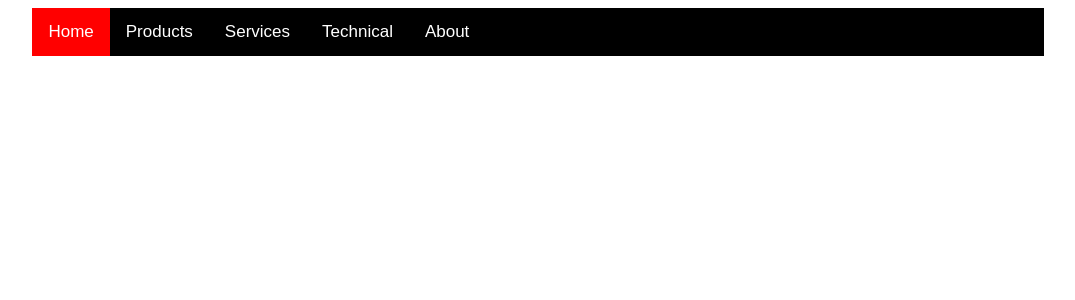
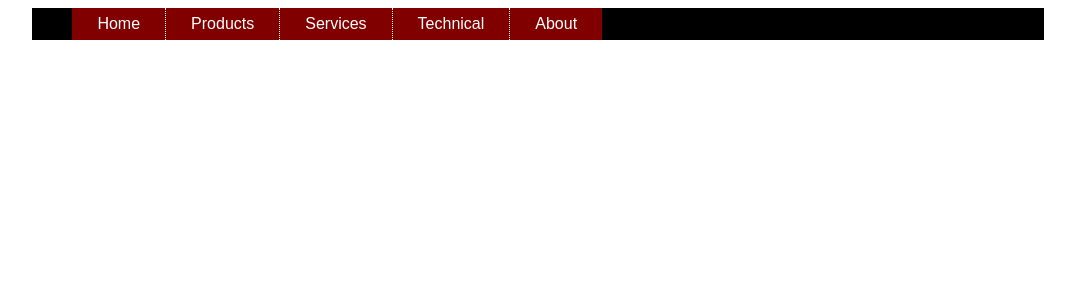
Before and after one commit to Netmistro/RadianWebsite, a PHP site: page /header2.php in a window 1280 px wide. Shown: the top 300 px of the page, without its empty margins (102-1177 px from the left). Run offline with PHP 8.4, Linux system fonts and the light colour scheme.

Commit message:
Updated New Menu Started

```diff
--- a/css/header2.css
+++ b/css/header2.css
@@ -1,156 +1,128 @@
-/* Add a black background color to the top navigation */
-.topnav {
+.main {
+    width: 80%;
+    background: #eee;
+    margin: 0 auto;
+    color: white;
     background-color: black;
-    overflow: hidden;
-    width: 80%;
-    margin: auto;
-    font-family: Arial, Helvetica, sans-serif;
+  }
+
+/*General Menu Styling*/
+
+.mainnav {
+    margin: 0 auto;
+    text-align: left;
 }
 
-/* Style the links inside the navigation bar */
-.topnav a {
-    float: left;
-    display: block;
-    color: white;
-    text-align: center;
-    padding: 14px 16px;
-    text-decoration: none;
-    font-size: 17px;
+li {
+    list-style: none;
+
 }
 
-/* Add an active class to highlight the current page */
-.active {
-    background-color: Red;
+li a {
+    text-decoration: none;
+}
+
+.dropdown {
+    position: absolute;
+    width: 150px;
+    top: 41px;
+    opacity: 0;
+    visibility: hidden;
+    transition: ease-out .35s;
+    -moz-transition: ease-out .35s;
+    -webkit-transition: ease-out .35s;
+}
+
+.mainnav li {
+    float: left;
+    padding: 5px;
+    background: maroon;
+    border-left: 1px dotted #fff;
+}
+
+.mainnav li:first-child {
+    border: none;
+}
+
+.mainnav li a {
+    display: block;
+    padding: 2px 20px;
+    color: #fff;
+    font-family: arial;
+}
+
+.mainnav li:hover {
+    background: #fff;
+    transition: ease-in .35s;
+    -moz-transition: ease-in .35s;
+    -webkit-transition: ease-in .35s;
+}
+
+.mainnav li:hover a {
+    color: maroon;
+    transition: ease-in .35s;
+    -moz-transition: ease-in .35s;
+    -webkit-transition: ease-in .35s;
+}
+
+/*First Level*/
+
+.subs {
+    left: -45px;
+    position: relative;
+    top: 0px;
+    width: 175px;
+    border-left: none !important;
+    border-bottom: 1px dotted #fff !important;
+}
+
+.subs:last-child {
+    border: none !important;
+}
+
+.hassubs:hover .dropdown, .hassubs .hassubs:hover .dropdown {
+    opacity: 1;
+    visibility: visible;
+    transition: ease-in .35s;
+    -moz-transition: ease-in .35s;
+    -webkit-transition: ease-in .35s;
+}
+
+.mainnav li:hover ul a, .mainnav li:hover ul li ul li a {
     color: white;
 }
 
-/* Hide the link that should open and close the topnav on small screens */
-.topnav .icon {
-    display: none;
+.mainnav li ul li:hover, .mainnav li ul li ul li:hover {
+    background: #fff;
+    transition: ease-in-out .35s;
+    -moz-transition: ease-in-out .35s;
+    -webkit-transition: ease-in-out .35s;
 }
 
-/* Dropdown container - needed to position the dropdown content */
-.dropdown {
-    float: left;
-    overflow: hidden;
+.mainnav li ul li:hover a, .mainnav li ul li ul li:hover a {
+    color: maroon;
+    transition: ease-in-out .35s;
+    -moz-transition: ease-in-out .35s;
+    -webkit-transition: ease-in-out .35s;
 }
 
-/* Style the dropdown button to fit inside the topnav */
-.dropdown .dropbtn {
-    font-size: 17px;
-    border: none;
-    outline: none;
-    color: white;
-    padding: 14px 16px;
-    background-color: inherit;
-    font-family: inherit;
-    margin: 0;
+/*Second Level*/
+
+.hassubs .hassubs .dropdown .subs {
+    left: 25px;
+    position: relative;
+    width: 165px;
+    top: 0px;
 }
 
-/* Style the dropdown content (hidden by default) */
-.dropdown-content {
-    display: none;
+.hassubs .hassubs .dropdown {
     position: absolute;
-    background-color: #f9f9f9;
-    min-width: 160px;
-    box-shadow: 0px 8px 16px 0px rgba(0, 0, 0, 0.2);
-    z-index: 1;
+    width: 150px;
+    left: 120px;
+    top: 0px;
+    opacity: 0;
+    visibility: hidden;
+    transition: ease-out .35s;
+    -moz-transition: ease-out .35s;
+    -webkit-transition: ease-out .35s;
 }
-
-/* Style the links inside the dropdown */
-.dropdown-content a {
-    float: none;
-    color: black;
-    padding: 12px 16px;
-    text-decoration: none;
-    display: block;
-    text-align: left;
-}
-
-/* Add a dark background on topnav links and the dropdown button on hover */
-.topnav a:hover,
-.dropdown:hover .dropbtn {
-    background-color: #555;
-    color: white;
-}
-
-/* Add a grey background to dropdown links on hover */
-.dropdown-content a:hover {
-    background-color: #ddd;
-    color: black;
-}
-
-/* Show the dropdown menu when the user moves the mouse over the dropdown button */
-.dropdown:hover .dropdown-content {
-    display: block;
-}
-
-/* Hide the second level menu by default */
-
-.topnav ul {
-    display: none;
-    position: absolute;
-    width: 180px;
-    margin-left: 180px;
-    margin-top: -55px;
-}
-
-/* Format Second Menu Items */
-.sec-dropdown{
-    display: block;
-    color: white;
-    background-color: black;
-}
-
-/* Display the second level menu on hover */
-
-.topnav .dropdown-content a:hover .sec-dropdown {
-    display: block;
-}
-
-/* When the screen is less than 600 pixels wide, hide all links, except for the first one ("Home"). Show the link that contains should open and close the topnav (.icon) */
-@media screen and (max-width: 600px) {
-
-    .topnav a:not(:first-child),
-    .dropdown .dropbtn {
-        display: none;
-    }
-
-    .topnav a.icon {
-        float: right;
-        display: block;
-    }
-}
-
-/* The "responsive" class is added to the topnav with JavaScript when the user clicks on the icon. This class makes the topnav look good on small screens (display the links vertically instead of horizontally) */
-@media screen and (max-width: 600px) {
-    .topnav.responsive {
-        position: relative;
-    }
-
-    .topnav.responsive a.icon {
-        position: absolute;
-        right: 0;
-        top: 0;
-    }
-
-    .topnav.responsive a {
-        float: none;
-        display: block;
-        text-align: left;
-    }
-
-    .topnav.responsive .dropdown {
-        float: none;
-    }
-
-    .topnav.responsive .dropdown-content {
-        position: relative;
-    }
-
-    .topnav.responsive .dropdown .dropbtn {
-        display: block;
-        width: 100%;
-        text-align: left;
-    }
-}
--- a/header2.php
+++ b/header2.php
@@ -10,58 +10,80 @@
     <link href="css/header2.css" rel="stylesheet">
 </head>
 
-<body>
+<div class="main">
+    <ul class="mainnav">
+        <li><a href="#">Home</a></li>
+        <li class="hassubs"><a href="#">Products</a>
+            <ul class="dropdown">
+                <!-- Single Menu Items -->
+                <li class="subs"><a href="./scaffold-consumables.php">Scaffold Consumables</a></li>
+                <li class="subs"><a href="./formwork.php">Formwork</a></li>
+                <li class="subs"><a href="./safety-equipment.php">Safety Equipment</a></li>
 
-    <!-- Menu Code Starts Here -->
-    <div class="topnav" id="myTopnav">
-        <!-- Home Page -->
-        <a href="index.php" class="active">Home</a>
-        <!-- Products Menu -->
-        <div class="dropdown">
-            <button class="dropbtn">Products</button>
-            <div class="dropdown-content">
-                <a href="javascript:void(0);">Working at Heights</a>
-                <a href="javascript:void(0);">Scaffold Tools</a>
-                <a href="javascript:void(0);">Leather Products</a>
-                <a href="javascript:void(0);">Safety Equipment</a>
-                <a href="javascript:void(0);">Scaffolding</a>
-                    <!-- Scaffold Materials Dropdown -->
-                    <ul class="sec-dropdown">
-                        <li><a href="scaffold-materials.php">Scaffold Materials</a></li>
-                        <li><a href="scaffold-mart.php">Scaffmart H-Frame</a></li>
-                        <li><a href="cuplock.php">Cuplock Scaffold</a></li>
-                        <li><a href="ringlock.php">Ringlock Scaffold</a></li>
-                        <li><a href="boss-towers.php">Boss Towers</a></li>
+                <!-- Working at Heights Sub Menu -->
+                <li class="subs hassubs"><a href="#">Working at Heights</a>
+                    <ul class="dropdown">
+                        <li class="subs"><a href="./drop-object.php">Drop Object Prevention</a></li>
+                        <li class="subs"><a href="./rope-access.php">Rope Access</a></li>
+                        <li class="subs"><a href="./rescue-equipment.php">Rescue Equipment</a></li>
                     </ul>
+                </li>
 
-                <a href="./scaffold-consumables.php">Scaffold Consumables</a>
-                <a href="./formwork.php">Formwork</a>
-            </div>
-        </div>
-        <!-- Services Menu -->
-        <div class="dropdown">
-            <button class="dropbtn">Services</button>
-            <div class="dropdown-content">
-                <a href="./engineering-design.php">Engineering Design</a>
-                <a href="./scaffold-inspection.php">Scaffold Inspection</a>
-                <a href="./scaffold-training.php">CITB Scaffold Training</a>
-                <a href="./rescue-training.php">Rescue Training</a>
-            </div>
-        </div>
-        <!-- Technical Menu  -->
-        <div class="dropdown">
-            <button class="dropbtn">Technical</button>
-            <div class="dropdown-content">
-                <a href="./cuplock-scaffolding.php">Cuplock Scaffold</a>
-                <a href="./conventional-scaffolding.php">Conventional Scaffold</a>
-                <a href="./scaffold-calculator.php">Scaffold Calculator</a>
-                <a href="./useful-links.php">Useful Links</a>
-            </div>
-        </div>
-        <a href="profile.php">About</a>
-        <a href="javascript:void(0);" class="icon" onclick="myFunction()">&#9776;</a>
-    </div>
+                <!-- Scaffold Tools Sub Menu -->
+                <li class="subs hassubs"><a href="#">Scaffold Tools</a>
+                    <ul class="dropdown">
+                        <li class="subs"><a href="#">Spanners</a></li>
+                        <li class="subs"><a href="#">Levels</a></li>
+                        <li class="subs"><a href="#">Measuring Tape</a></li>
+                        <li class="subs"><a href="#">Tool Belts</a></li>
+                    </ul>
+                </li>
 
-</body>
+                <!-- Leather Products Sub Menu -->
+                <li class="subs hassubs"><a href="#">Leather Products</a>
+                    <ul class="dropdown">
+                        <li class="subs"><a href="#">Spanner Frogs</a></li>
+                        <li class="subs"><a href="#">Level Holders</a></li>
+                        <li class="subs"><a href="#">Tape Holders</a></li>
+                        <li class="subs"><a href="#">Hammer Holders</a></li>
+                        <li class="subs"><a href="#">Scaffold Belts</a></li>
+                    </ul>
+                </li>
 
+                <li class="subs"><a href="#">Scaffolding</a></li>
+                <li class="subs"><a href="#">Working at Heights</a></li>
+                <li class="subs hassubs"><a href="#">Designing</a>
+                    <ul class="dropdown">
+                        <li class="subs"><a href="#">Web Design</a></li>
+                        <li class="subs"><a href="#">Graphic Design</a></li>
+                        <li class="subs"><a href="#">Logo Design</a></li>
+                    </ul>
+                </li>
+            </ul>
+        </li>
+
+        <li class="hassubs"><a href="#">Services</a>
+            <ul class="dropdown">
+                <li class="subs"><a href="./engineering-design.php">Engineering Design</a></li>
+                <li class="subs"><a href="./scaffold-inspection.php">Scaffold Inspection</a></li>
+                <li class="subs"><a href="./scaffold-training.php">CITB Scaffold Training</a></li>
+                <li class="subs"><a href="./rescue-training.php">Rescue Training</a></li>
+            </ul>
+        </li>
+
+        <!-- Technical Menu Items -->
+        <li class="hassubs"><a href="#">Technical</a>
+            <ul class="dropdown">
+                <li class="subs"><a href="./cuplock-scaffolding.php">Cuplock Scaffold</a></li>
+                <li class="subs"><a href="./conventional-scaffolding.php">Conventional Scaffold</a></li>
+                <li class="subs"><a href="./scaffold-calculator.php">Scaffold Calculator</a></li>
+                <li class="subs"><a href="./useful-links.php">Useful Links</a></li>
+            </ul>
+        </li>
+
+        <li><a href="./profile.php">About</a></li>
+
+    </ul>
+    <br style="clear: both;">
+</div>
 </html>
```
